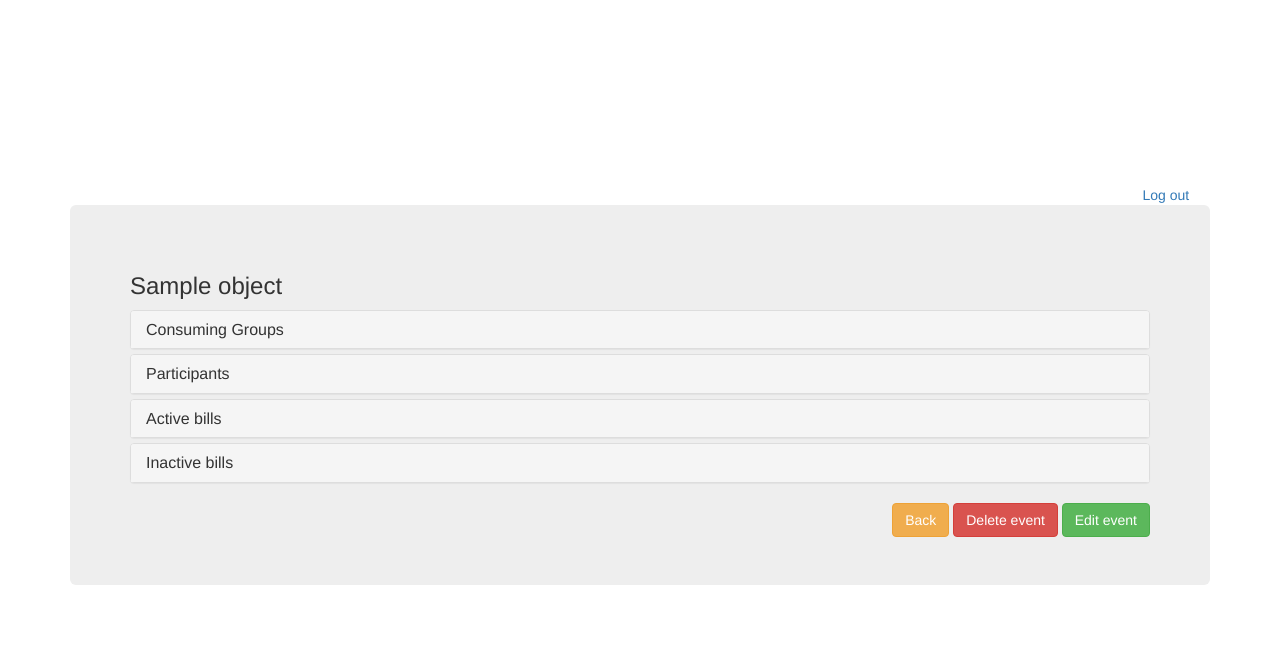
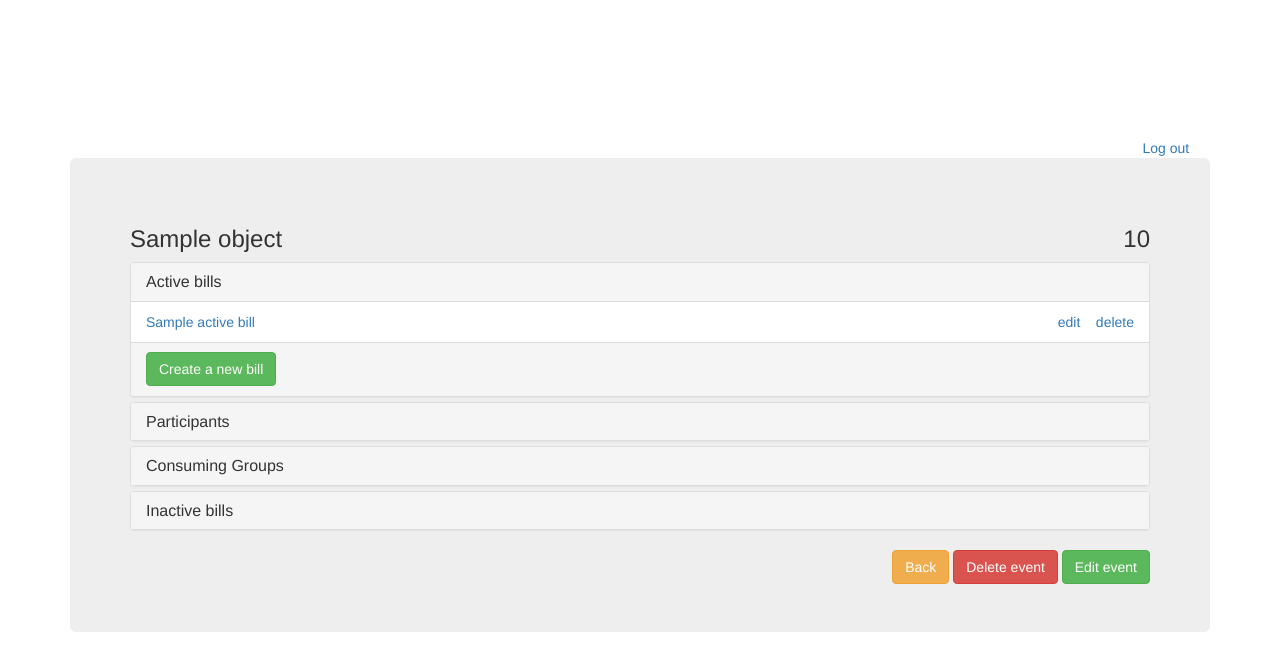
Before and after one commit to johndoh1592/bill-divisor, a Django app: template templates/event/event_detail.html in a window 1280 px wide. Shown: the top 671 px of the page. Run offline with Django 3.2, Linux system fonts and the light colour scheme; the template is opened without the code that fills it: most values are stand-ins (such as "Sample title", 1, 10 or a date in 2020); some libraries are stand-ins or nearby versions.

Commit message:
changed ordering of panels in EventDetail view and templates

```diff
--- /dev/null
+++ b/templates/event/_includes/active_bills_panel.html
@@ -0,0 +1,30 @@
+{% load i18n %}
+<div class="panel panel-default">
+    <div class="panel-heading" role="tab" id="headingActiveBills">
+        <h4 class="panel-title">
+            <a role="button" data-toggle="collapse" data-parent="#accordion" href="#collapseActiveBills" aria-expanded="{% if collapsed %}false{% else %}true{% endif %}" aria-controls="collapseActiveBills">
+                {% trans "Active bills" %}
+            </a>
+        </h4>
+    </div>
+    <div id="collapseActiveBills" class="panel-collapse collapse{% if not collapsed %} in{% endif %}" role="tabpanel" aria-labelledby="headingActiveBills">
+        <ul class="list-group">
+            {% for active_bill in active_bills %}
+                <li class="list-group-item">
+                    <a href="{{ active_bill.get_absolute_detail_url }}">{{ active_bill.get_name }}</a>
+                    <div class="pull-right">
+                        <a href="{{ active_bill.get_absolute_edit_url }}">{% trans "edit" %}</a>
+                        <span>&nbsp;&nbsp;</span>
+                        <a href="#bill{{ active_bill.id }}Modal" data-toggle="modal" data-target="#bill{{ active_bill.id }}Modal">
+                            {% trans "delete" %}
+                        </a>
+                    </div>
+                </li>
+                {% include "bill/_includes/remove_bill_modal.html" with bill=active_bill%}
+            {% endfor %}
+        </ul>
+        <div class="panel-footer">
+            <a  href="{% url 'create_bill' event_id=object.id %}" class="btn btn-success" role="button">{% trans "Create a new bill" %}</a>
+        </div>
+    </div>
+</div>
--- a/templates/event/event_detail.html
+++ b/templates/event/event_detail.html
@@ -1,10 +1,42 @@
 {% extends "global/base_content.html" %}
 {% load i18n %}
-{% block base_content_title %}{{ object.name }}{% endblock %}
+{% block base_content_title %}{{ object.get_name }}<span class="pull-right">{{ object.get_duration }}</span>{% endblock %}
 {% block content %}
     <div class="row">
         <div class="col-sm-12">
             <div class="panel-group" id="accordion" role="tablist" aria-multiselectable="true">
+                {% if not new_event %}
+                {% include 'event/_includes/active_bills_panel.html' %}
+                {% endif %}
+                <div class="panel panel-default">
+                    <div class="panel-heading" role="tab" id="headingParticipants">
+                        <h4 class="panel-title">
+                            <a role="button" data-toggle="collapse" data-parent="#accordion" href="#collapseParticipants" aria-expanded="{% if new_event %}true{% else %}false{% endif %}" aria-controls="collapseParticipants">
+                                {% trans "Participants" %}
+                            </a>
+                        </h4>
+                    </div>
+                    <div id="collapseParticipants" class="panel-collapse collapse{% if new_event %} in{% endif %}" role="tabpanel" aria-labelledby="headingParticipants">
+                        <ul class="list-group">
+                            {% for participant in participants %}
+                                <li class="list-group-item">
+                                    <a href="{{ participant.get_absolute_detail_url }}">{{ participant.get_name }}</a>
+                                    <div class="pull-right">
+                                        <a href="{{ participant.get_absolute_edit_url }}">{% trans "edit" %}</a>
+                                        <span>&nbsp;&nbsp;</span>
+                                        <a href="#participant{{ participant.id }}Modal" data-toggle="modal" data-target="#participant{{ participant.id }}Modal">
+                                            {% trans "delete" %}
+                                        </a>
+                                    </div>
+                                </li>
+                                {% include "participant/_includes/remove_participant_modal.html" with participant=participant %}
+                            {% endfor %}
+                        </ul>
+                        <div class="panel-footer">
+                            <a  href="{% url 'create_participant' event_id=object.id %}" class="btn btn-success" role="button">{% trans "Create a new participant" %}</a>
+                        </div>
+                    </div>
+                </div>
                 <div class="panel panel-default">
                     <div class="panel-heading" role="tab" id="headingConsumingGroups">
                         <h4 class="panel-title">
@@ -34,64 +66,9 @@
                         </div>
                     </div>
                 </div>
-                <div class="panel panel-default">
-                    <div class="panel-heading" role="tab" id="headingParticipants">
-                        <h4 class="panel-title">
-                            <a role="button" data-toggle="collapse" data-parent="#accordion" href="#collapseParticipants" aria-expanded="false" aria-controls="collapseParticipants">
-                                {% trans "Participants" %}
-                            </a>
-                        </h4>
-                    </div>
-                    <div id="collapseParticipants" class="panel-collapse collapse" role="tabpanel" aria-labelledby="headingParticipants">
-                        <ul class="list-group">
-                            {% for participant in participants %}
-                                <li class="list-group-item">
-                                    <a href="{{ participant.get_absolute_detail_url }}">{{ participant.get_name }}</a>
-                                    <div class="pull-right">
-                                        <a href="{{ participant.get_absolute_edit_url }}">{% trans "edit" %}</a>
-                                        <span>&nbsp;&nbsp;</span>
-                                        <a href="#participant{{ participant.id }}Modal" data-toggle="modal" data-target="#participant{{ participant.id }}Modal">
-                                            {% trans "delete" %}
-                                        </a>
-                                    </div>
-                                </li>
-                                {% include "participant/_includes/remove_participant_modal.html" with participant=participant %}
-                            {% endfor %}
-                        </ul>
-                        <div class="panel-footer">
-                            <a  href="{% url 'create_participant' event_id=object.id %}" class="btn btn-success" role="button">{% trans "Create a new participant" %}</a>
-                        </div>
-                    </div>
-                </div>
-                <div class="panel panel-default">
-                    <div class="panel-heading" role="tab" id="headingActiveBills">
-                        <h4 class="panel-title">
-                            <a role="button" data-toggle="collapse" data-parent="#accordion" href="#collapseActiveBills" aria-expanded="false" aria-controls="collapseActiveBills">
-                                {% trans "Active bills" %}
-                            </a>
-                        </h4>
-                    </div>
-                    <div id="collapseActiveBills" class="panel-collapse collapse" role="tabpanel" aria-labelledby="headingActiveBills">
-                        <ul class="list-group">
-                            {% for active_bill in active_bills %}
-                                <li class="list-group-item">
-                                    <a href="{{ active_bill.get_absolute_detail_url }}">{{ active_bill.get_name }}</a>
-                                    <div class="pull-right">
-                                        <a href="{{ active_bill.get_absolute_edit_url }}">{% trans "edit" %}</a>
-                                        <span>&nbsp;&nbsp;</span>
-                                        <a href="#bill{{ active_bill.id }}Modal" data-toggle="modal" data-target="#bill{{ active_bill.id }}Modal">
-                                            {% trans "delete" %}
-                                        </a>
-                                    </div>
-                                </li>
-                                {% include "bill/_includes/remove_bill_modal.html" with bill=active_bill%}
-                            {% endfor %}
-                        </ul>
-                        <div class="panel-footer">
-                            <a  href="{% url 'create_bill' event_id=object.id %}" class="btn btn-success" role="button">{% trans "Create a new bill" %}</a>
-                        </div>
-                    </div>
-                </div>
+                {% if new_event %}
+                {% include 'event/_includes/active_bills_panel.html' with collapsed=True %}
+                {% endif %}
                 <div class="panel panel-default">
                     <div class="panel-heading" role="tab" id="headingInactiveBills">
                         <h4 class="panel-title">
--- a/templates/global/base_content.html
+++ b/templates/global/base_content.html
@@ -12,6 +12,7 @@
             <div class="row">
                 <div class="col-sm-12">
                     <h3>{% block base_content_title %}{% endblock %}</h3>
+                    {% block base_content_subtitle %}{% endblock %}
                 </div>
             </div>
             {% block content %}{% endblock %}
```
Also changed, not shown: divisor/views/event.py (+13 -2 lines).
